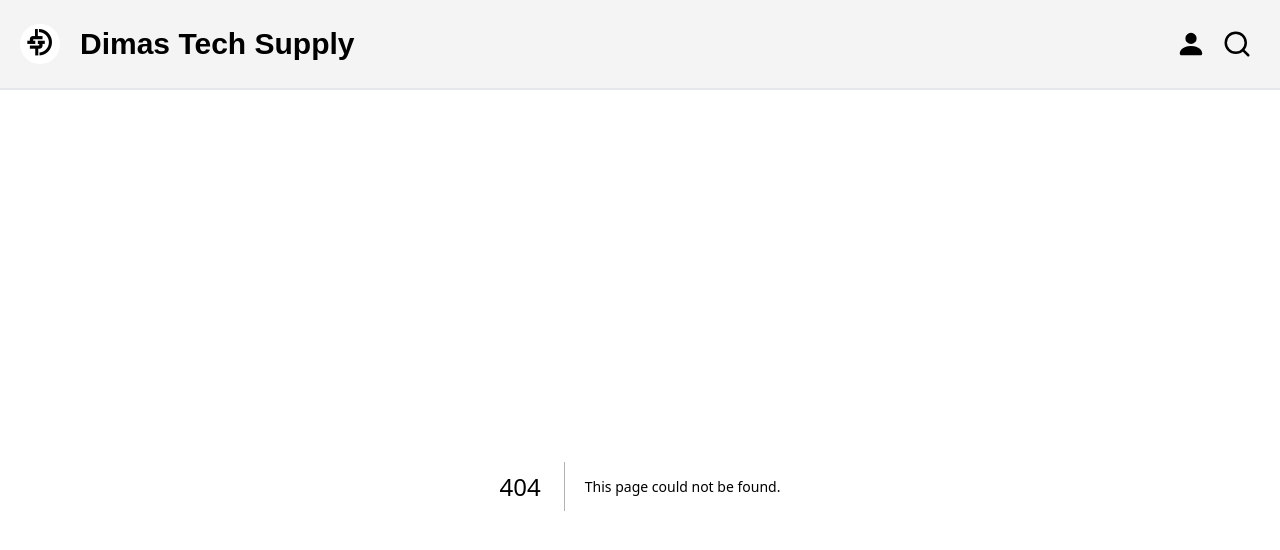
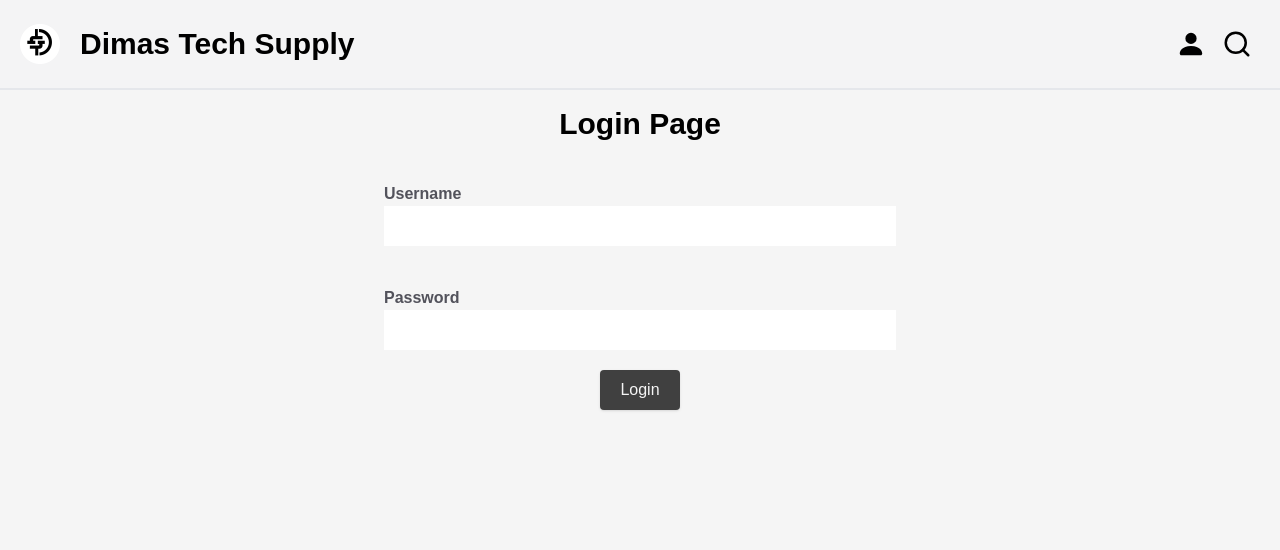
Before and after one commit to zackdesu/dimas-shop, a Next.js app: page /login in a window 1280 px wide. Before the commit this address had no page. Shown: the top 550 px of the page. Built offline with nearby package versions, Linux system fonts and the light colour scheme.

Commit message:
login page

```diff
--- /dev/null
+++ b/app/(site)/login/page.jsx
@@ -0,0 +1,35 @@
+'use client'
+
+import React, {useEffect} from 'react'
+import { signIn } from 'next-auth/react'
+
+const InputForm = ({nama, type="text", className, ...props}) => (
+        <div className="flex flex-col mt-10 w-1/2">
+                <label htmlFor={nama} className="font-semibold text-zinc-600">{nama}</label>
+                <input type={type} id={nama} name={nama} autoComplete="off" className={"px-3 py-2 outline-none focus:ring-2 ring-cyan-500 "+ className} {...props}/>
+        </div>
+)
+
+export default function Page() {
+
+	const onSubmit = async (e) => {
+		e.preventDefault();
+		const data = {
+			Nama: e.target.Username.value,
+			Password: e.target.Password.value,
+			redirect: false
+			}
+		const res = await signIn('credentials', data)
+
+		console.log(res)
+
+	}
+        return (
+                <form onSubmit={onSubmit} className="flex flex-col items-center mt-5">
+                        <h1>Login Page</h1>
+                        <InputForm nama="Username" required/>
+                        <InputForm nama="Password" type="password" className="invalid:ring-pink-500 invalid:text-pink-500" required minLength={6} maxLength={20}/>
+                        <button type="submit" className="py-2 px-5 bg-neutral-700 text-neutral-100 mt-5 rounded shadow">Login</button>
+                </form>
+        )
+}
```
